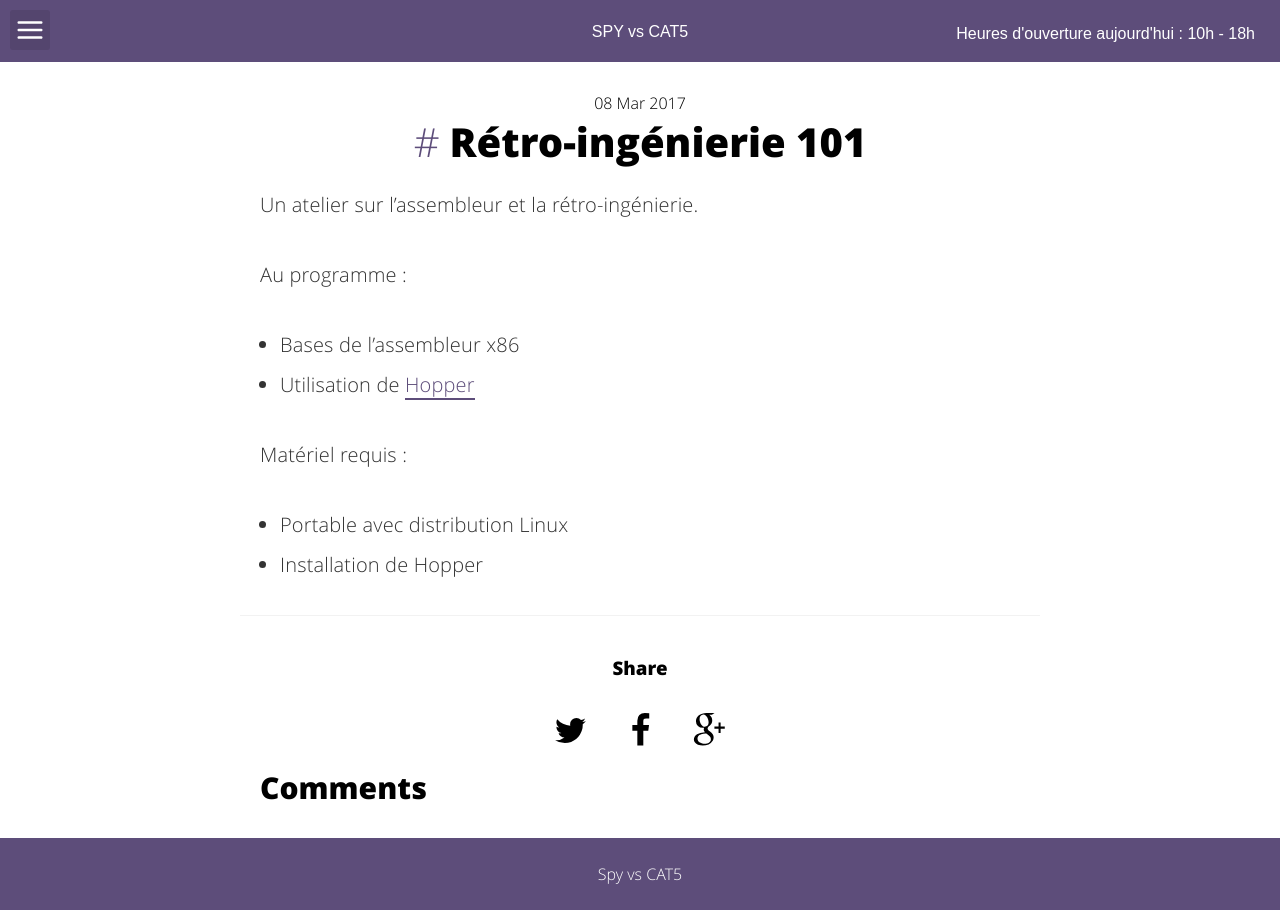
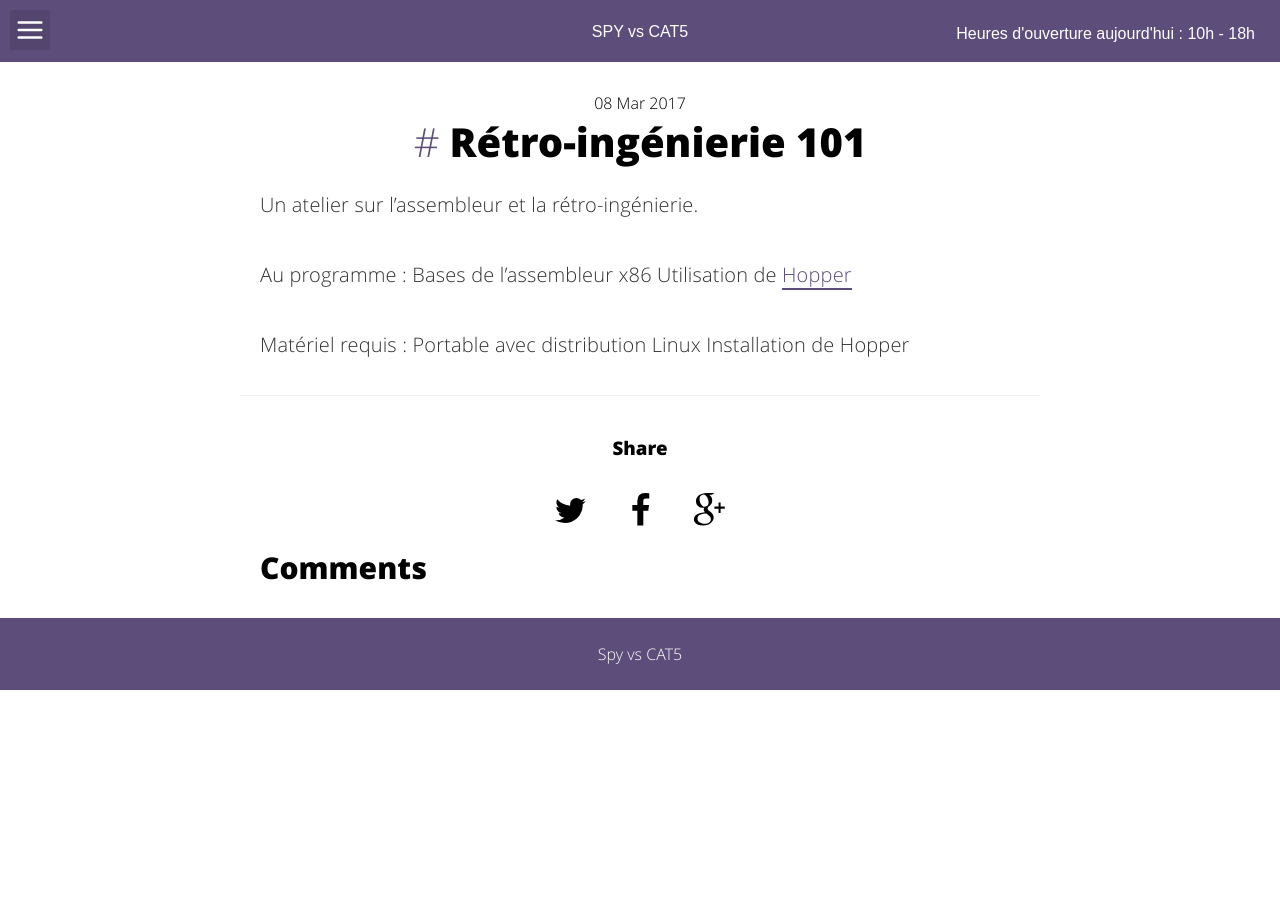
Before and after one commit to SpyVsCat5/SpyVsCat5.github.io, a Jekyll site: the page built from _posts/2017-03-08-re.md, in a window 1280 px wide. Built offline with Jekyll 4.4.1, drawn with Linux system fonts in a browser that asks for light colours; our own code applies the rules of GitHub Pages for plain Markdown files; comment, search, counter and statistics services are not loaded.

```diff
--- a/_posts/2017-03-08-re.md
+++ b/_posts/2017-03-08-re.md
@@ -8,9 +8,9 @@ room: PLT-3775
 Un atelier sur l'assembleur et la rétro-ingénierie.
 
 Au programme :
-  - Bases de l'assembleur x86
-  - Utilisation de [Hopper](https://www.hopperapp.com/)
+    Bases de l'assembleur x86
+    Utilisation de [Hopper](https://www.hopperapp.com/)
 
 Matériel requis :
-  - Portable avec distribution Linux
-  - Installation de Hopper
+    Portable avec distribution Linux
+    Installation de Hopper
```
